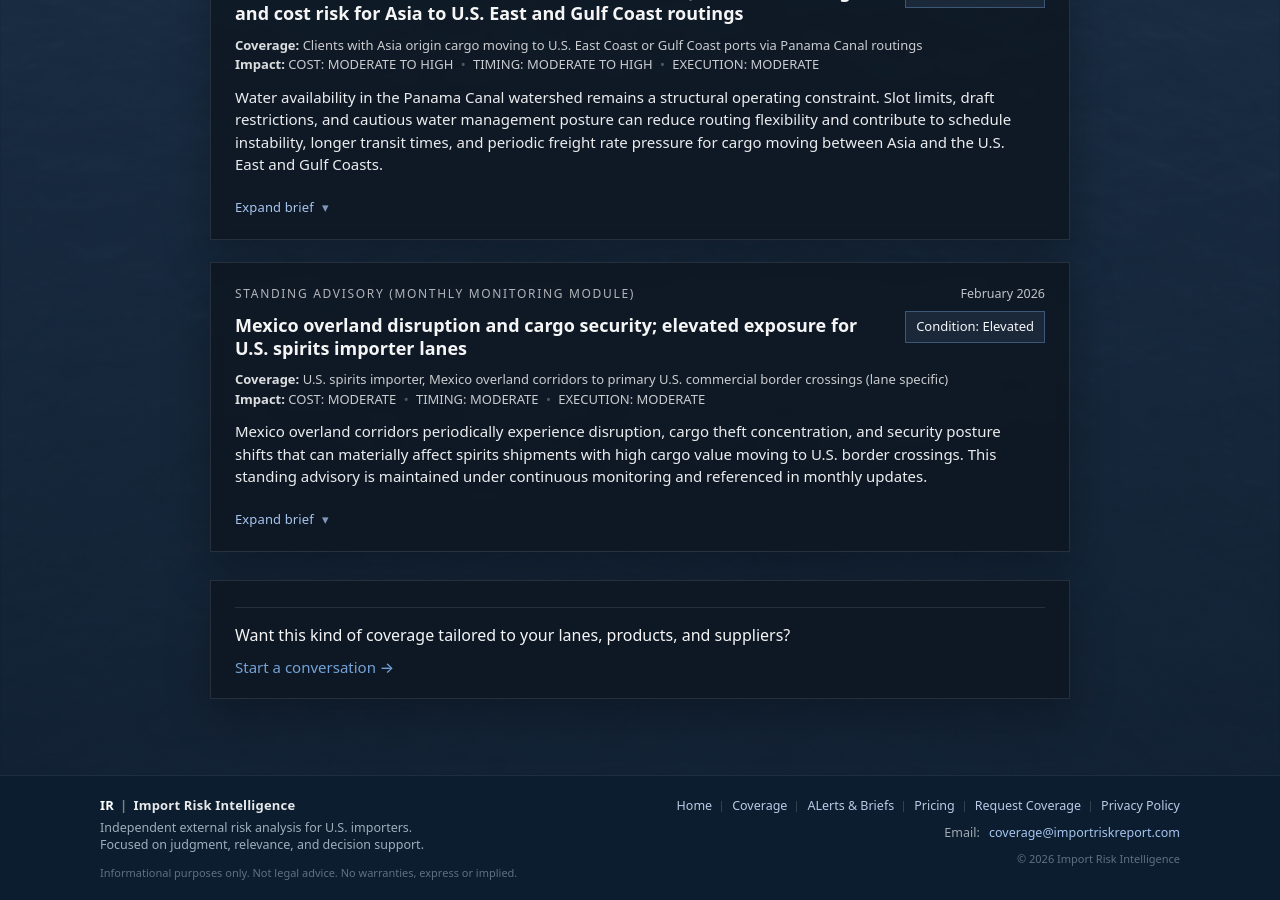
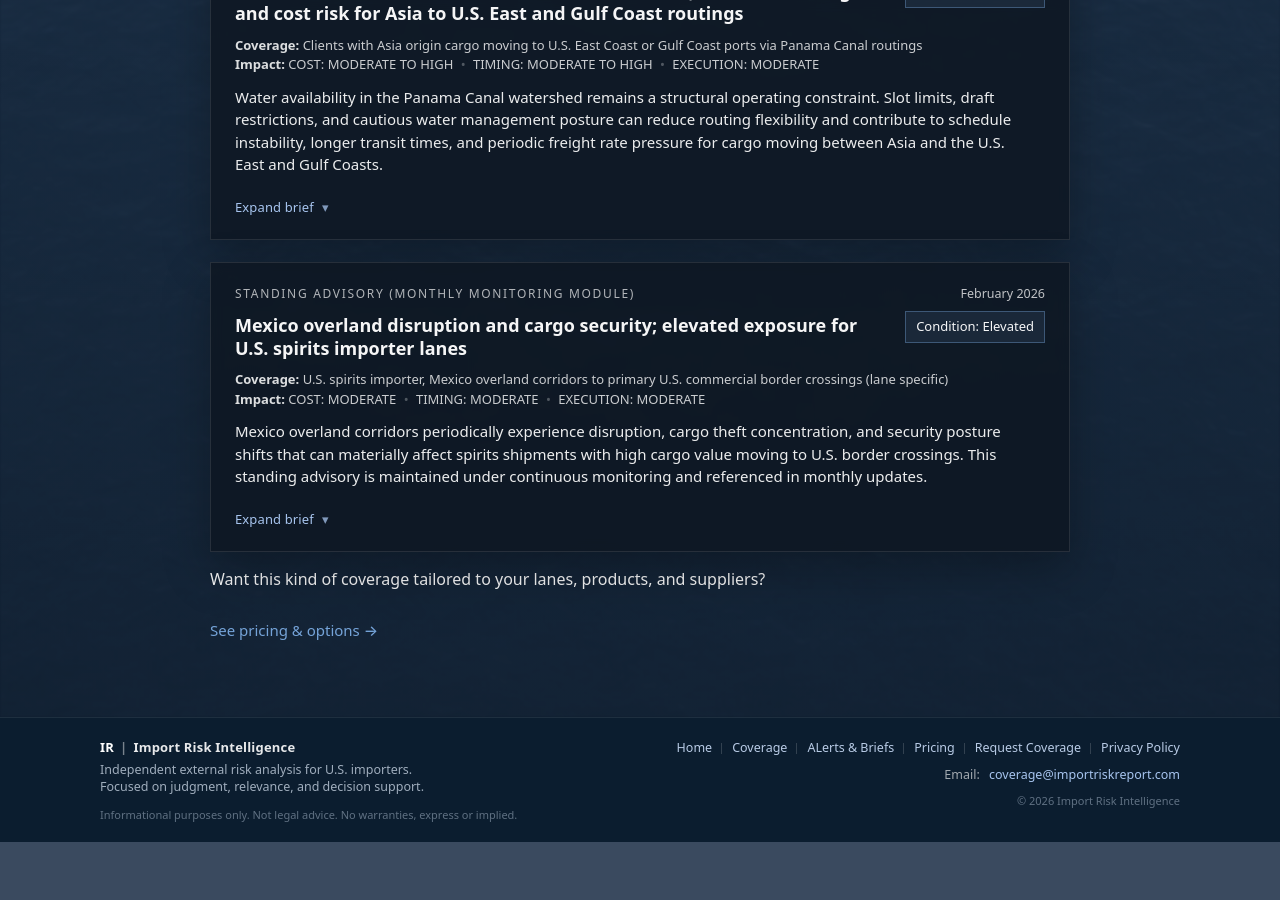
Before and after one commit to importrisk/import-risk-intelligence-site, a Jekyll site: the page built from briefs.html, in a window 1280 px wide and 900 px high, scrolled down 1819 px. Built offline with Jekyll 4.4.1, drawn with Linux system fonts in a browser that asks for light colours; after the commit the page ends 2661 px from its top, so only the background shows below that.

Commit message:
Update briefs.html

```diff
--- a/briefs.html
+++ b/briefs.html
@@ -503,14 +503,15 @@ description: Representative escalation alerts and standing advisories showing co
           </div>
         </div>
 
-        <!-- Bottom CTA -->
-        <section class="brief-cta-card">
-          <div class="brief-card-foot">
-            <p class="muted">Want this kind of coverage tailored to your lanes, products, and suppliers?</p>
-            <a class="inline-learn-more" href="./contact.html">
-              Start a conversation →
-            </a>
-          </div>
+       <!-- Bottom CTA -->
+<div class="brief-page-cta">
+  <p class="brief-page-cta-text">
+    Want this kind of coverage tailored to your lanes, products, and suppliers?
+  </p>
+  <a class="inline-learn-more" href="./pricing.html">
+    See pricing & options →
+  </a>
+</div>
         </section>
 
       </div>
```
